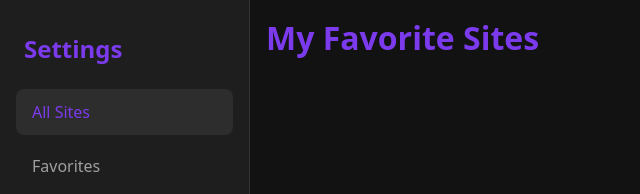
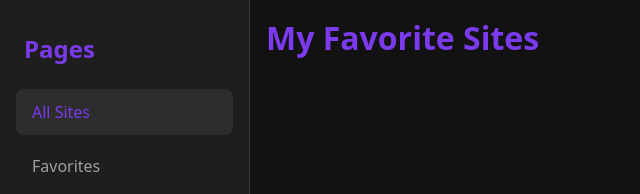
Before and after one commit to Giacomo-Marconi/bookmarksManager, a plain HTML site: page index.html in a window 1280 px wide. Shown: the top 194 px of the page, 0-640 px from the left. Drawn offline with Linux system fonts and the light colour scheme; no server answers.

Commit message:
fix pages title

```diff
--- a/index.html
+++ b/index.html
@@ -11,7 +11,7 @@
 <body>
     <div class="container">
         <div class="sidebar">
-            <h2>Settings</h2>
+            <h2>Pages</h2>
             <nav class="sidebar-nav">
                 <a id="all" href="#" class="active" onclick="loadCard();">All Sites</a>
                 <!-- <a id="cat" href="#">Categories</a> -->
```
